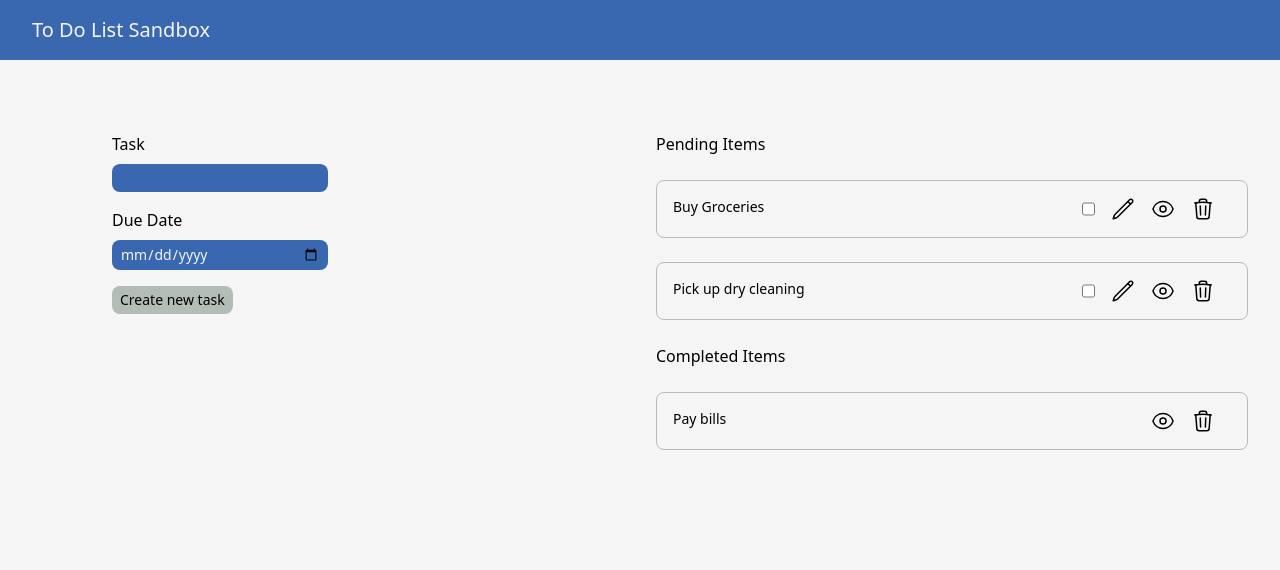
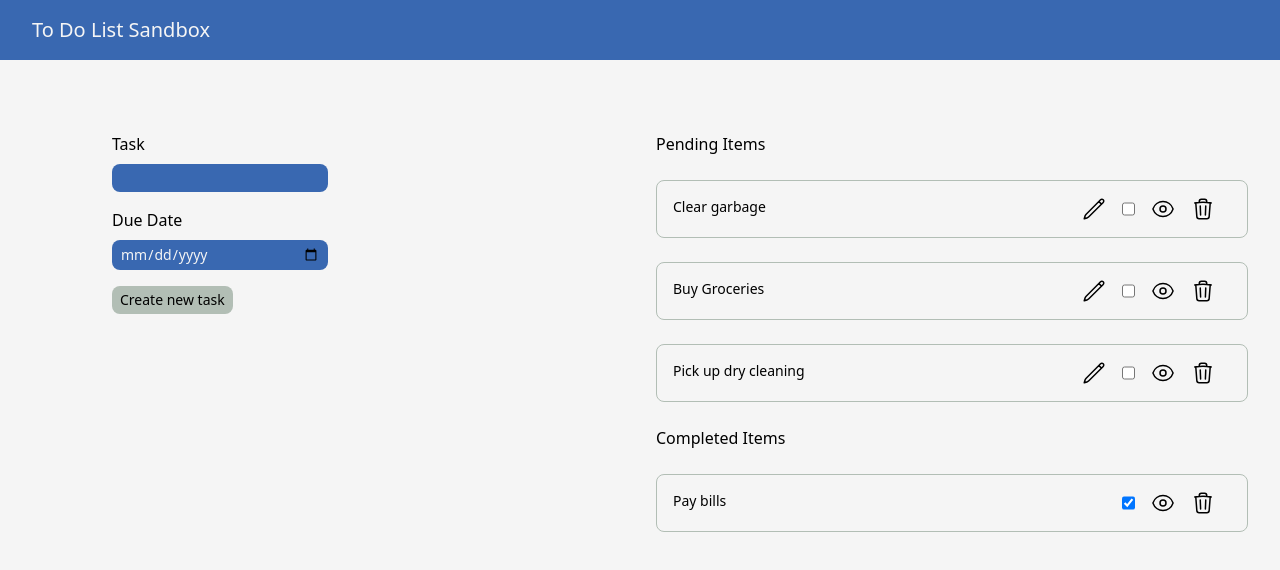
Before and after one commit to faizbasir/FE-to-do-list, a React app: page / in a window 1280 px wide. Shown: the top 570 px of the page. Built offline with nearby package versions, Linux system fonts and the light colour scheme.

Commit message:
resolved minor bug

```diff
--- a/src/components/UI/content/tasks/TaskItem.tsx
+++ b/src/components/UI/content/tasks/TaskItem.tsx
@@ -3,6 +3,8 @@ import { PencilIcon, TrashIcon, EyeIcon } from "@heroicons/react/24/outline";
 import ViewModal from "../../modal/ViewModal";
 import EditModal from "../../modal/EditModal";
 import DeleteModal from "../../modal/DeleteModal";
+import { useAppDispatch } from "../../../store/store";
+import { changeTaskStatus } from "../../../store/todoSlice";
 
 interface Props {
   id: string;
@@ -12,9 +14,11 @@ interface Props {
 }
 
 const TaskItem = (props: Props) => {
+  const dispatch = useAppDispatch();
   const [showViewModal, setShowViewModal] = useState<boolean>(false);
   const [showEditModal, setShowEditModal] = useState<boolean>(false);
   const [showDeleteModal, setShowDeleteModal] = useState<boolean>(false);
+  const [taskStatus, setTaskStatus] = useState<boolean>(props.completed);
 
   const deleteHandler = () => {
     setShowDeleteModal(!showDeleteModal);
@@ -26,6 +30,11 @@ const TaskItem = (props: Props) => {
 
   const viewHandler = () => {
     setShowViewModal(!showViewModal);
+  };
+
+  const checkHandler = () => {
+    setTaskStatus(!taskStatus);
+    dispatch(changeTaskStatus(props.id));
   };
 
   return (
@@ -63,14 +72,18 @@ const TaskItem = (props: Props) => {
         <div className="flex flex-row items-center">
           {props.completed === false && (
             <>
-              <input type="checkbox" className="h-6 mr-4" />
-
               <PencilIcon
                 className="h-6 mr-4 cursor-pointer"
                 onClick={editHandler}
               />
             </>
           )}
+          <input
+            type="checkbox"
+            className="h-6 mr-4"
+            onChange={checkHandler}
+            checked={taskStatus}
+          />
           <EyeIcon className="h-6 mr-4 cursor-pointer" onClick={viewHandler} />
           <TrashIcon
             className="h-6 mr-4 cursor-pointer"
--- a/src/components/store/todoSlice.tsx
+++ b/src/components/store/todoSlice.tsx
@@ -8,6 +8,12 @@ interface Task {
 }
 
 const initialState = [
+  {
+    id: "DFOKSPF",
+    summary: "Clear garbage",
+    completed: false,
+    dueDate: "2023-08-30",
+  },
   {
     id: "SDFKM",
     summary: "Buy Groceries",
@@ -43,10 +49,17 @@ const deleteExistingTask = (state: Task[], action: PayloadAction<string>) => {
 
 const editExisitngTask = (state: Task[], action: PayloadAction<Task>) => {
   const elementIndex = state.findIndex((task) => task.id === action.payload.id);
-  if (elementIndex) {
-    state[elementIndex].summary = action.payload.summary;
-    state[elementIndex].dueDate = action.payload.dueDate;
-  }
+  state[elementIndex].summary = action.payload.summary;
+  state[elementIndex].dueDate = action.payload.dueDate;
+  return state;
+};
+
+const changeExisitingTaskStatus = (
+  state: Task[],
+  action: PayloadAction<string>
+) => {
+  const elementIndex = state.findIndex((task) => task.id === action.payload);
+  state[elementIndex].completed = !state[elementIndex].completed;
   return state;
 };
 
@@ -57,8 +70,10 @@ const todoSlice = createSlice({
     addTask: createNewTask,
     deleteTask: deleteExistingTask,
     editTask: editExisitngTask,
+    changeTaskStatus: changeExisitingTaskStatus,
   },
 });
 
-export const { addTask, deleteTask, editTask } = todoSlice.actions;
+export const { addTask, deleteTask, editTask, changeTaskStatus } =
+  todoSlice.actions;
 export default todoSlice.reducer;
```
